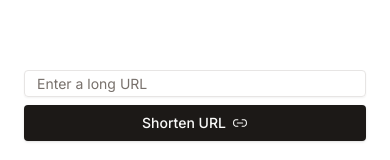
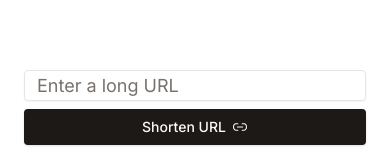
Before and after one commit to differentgrowth/whim, a Next.js app: page / in a window 390 px wide. Shown: the part 482-642 px from the top of the page. Built offline with nearby package versions, Linux system fonts and the light colour scheme; no server answers.

Commit message:
fix: zoom when typing in input on phones

```diff
--- a/app/(home)/page.tsx
+++ b/app/(home)/page.tsx
@@ -1,12 +1,13 @@
 import Link from 'next/link';
 
-import { CreateAnonymousWhimForm } from '@/components/form';
+import { Link1Icon } from '@radix-ui/react-icons';
+
 import { Input } from '@/components/ui/input';
 import { Card, CardDescription, CardTitle } from '@/components/ui/card';
 import { SubmitButton } from '@/components/submit-button';
 import { buttonVariants } from '@/components/ui/button';
+import { CreateAnonymousWhimForm } from '@/components/form';
 import { cn } from '@/lib/utils';
-import { Link1Icon } from '@radix-ui/react-icons';
 
 const Page = () => {
 
@@ -47,7 +48,7 @@ const Page = () => {
         <div className="container w-full max-w-2xl flex flex-col gap-4 px-4 md:px-6">
           <CreateAnonymousWhimForm className="flex flex-col md:flex-row space-y-2 md:space-y-0 md:space-x-2">
             <Input
-              className="w-full max-w-lg flex-1 rounded-sm"
+              className="w-full max-w-lg flex-1 rounded-sm text-lg sm:text-base"
               placeholder="Enter a long URL"
               type="url"
               name="url"
--- a/package.json
+++ b/package.json
@@ -1,6 +1,6 @@
 {
   "name": "whim",
-  "version": "0.1.1",
+  "version": "0.1.2",
   "private": true,
   "scripts": {
     "dev": "next dev",
```
